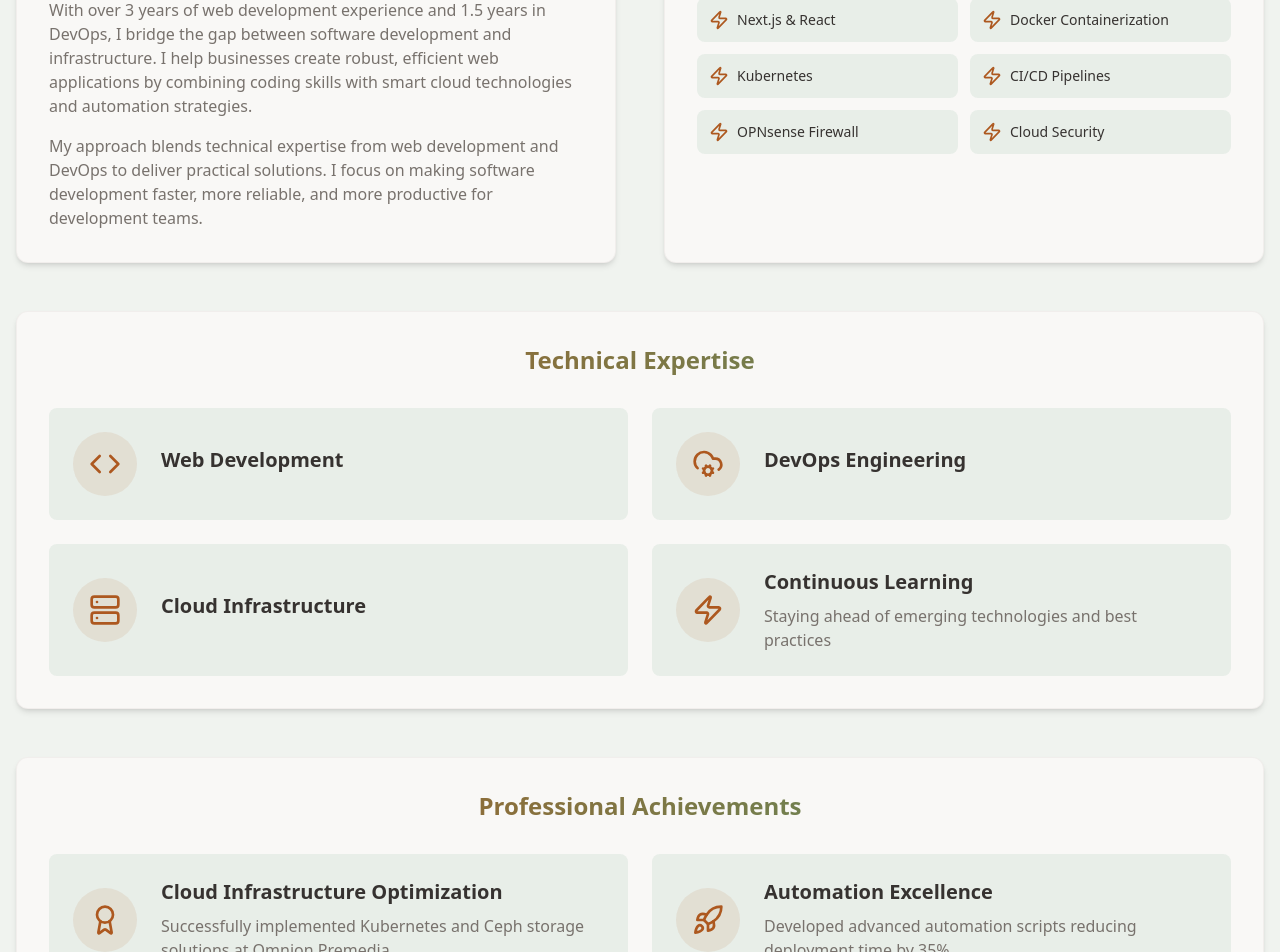
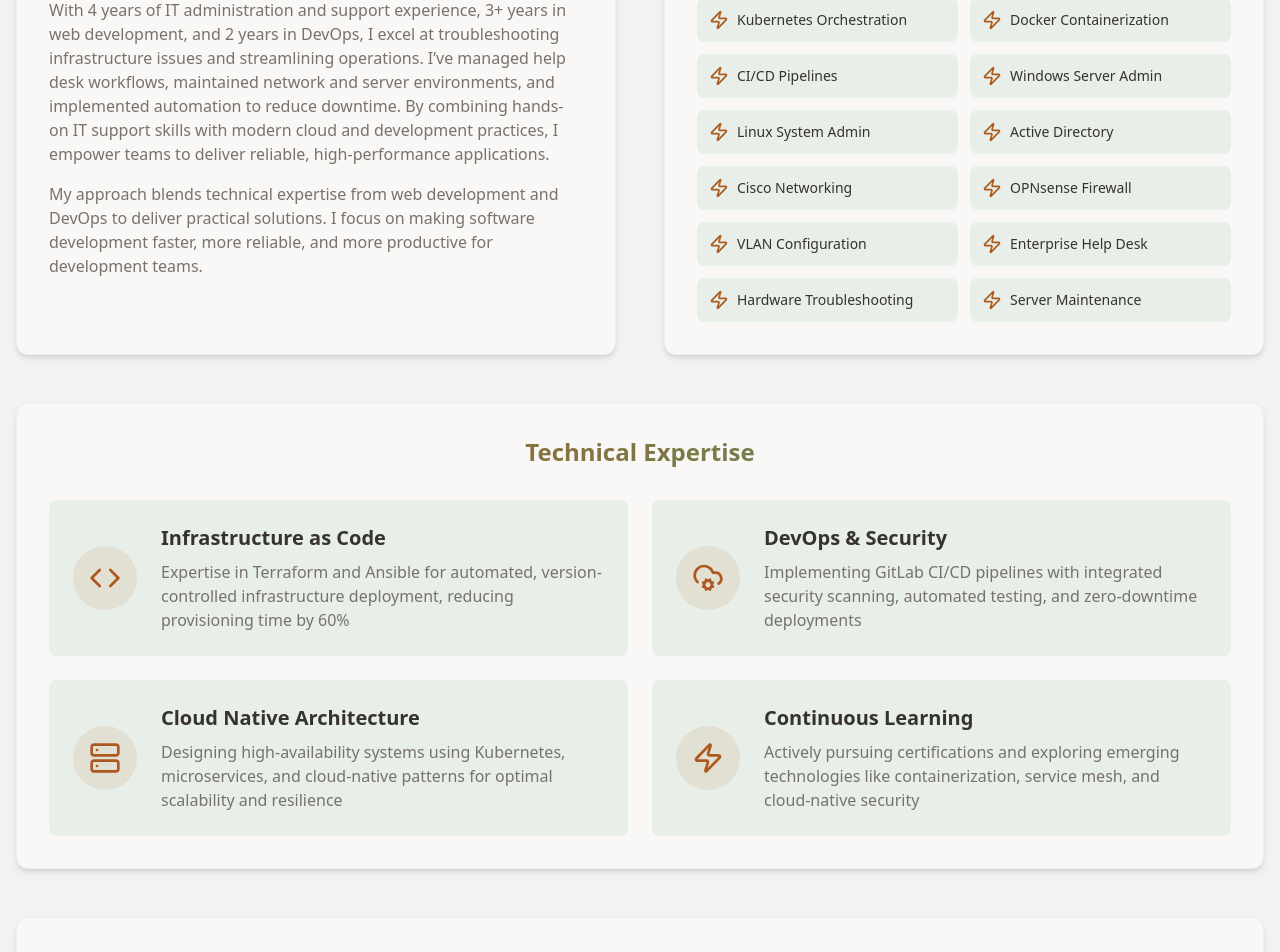
Before and after one commit to SAF2k/Portfolio-V2, a Next.js app: page /about in a window 1280 px wide. Shown: the part 439-1391 px from the top of the page. Built offline with nearby package versions, Linux system fonts and the light colour scheme.

Commit message:
updated resume

```diff
--- a/app/about/page.tsx
+++ b/app/about/page.tsx
@@ -14,16 +14,16 @@ import {
 } from 'lucide-react'
 
 const SKILLS = [
-  { name: 'Web Development', icon: Code },
-  { name: 'DevOps Engineering', icon: CloudCog },
-  { name: 'Cloud Infrastructure', icon: Server },
+  { name: 'Infrastructure as Code', icon: Code },
+  { name: 'DevOps & Security', icon: CloudCog },
+  { name: 'Cloud Native Architecture', icon: Server },
   { name: 'Continuous Learning', icon: Zap }
 ]
 
 const ACHIEVEMENTS = [
   {
     title: 'Cloud Infrastructure Optimization',
-    description: 'Successfully implemented Kubernetes and Ceph storage solutions at Omnion Premedia',
+    description: 'Successfully implemented Kubernetes and Ceph storage solutions at PCube PVT LTD',
     icon: Award
   },
   {
@@ -34,12 +34,25 @@ const ACHIEVEMENTS = [
 ]
 
 const CORE_COMPETENCIES = [
-  'Next.js & React',
+  // DevOps & Cloud
+  'Kubernetes Orchestration',
   'Docker Containerization',
-  'Kubernetes',
   'CI/CD Pipelines',
+
+  // IT Infrastructure
+  'Windows Server Admin',
+  'Linux System Admin',
+  'Active Directory',
+
+  // Network & Security
+  'Cisco Networking',
   'OPNsense Firewall',
-  'Cloud Security'
+  'VLAN Configuration',
+
+  // Support & Hardware
+  'Enterprise Help Desk',
+  'Hardware Troubleshooting',
+  'Server Maintenance',
 ]
 
 export default function AboutPage() {
@@ -116,13 +129,11 @@ export default function AboutPage() {
                            text-transparent bg-clip-text">
               Professional Journey
             </h2>
-           <p className="text-base text-muted-foreground mb-4">
-             With over 3 years of web development experience and 1.5 years
-             in DevOps, I bridge the gap between software development and
-             infrastructure. I help businesses create robust, efficient
-             web applications by combining coding skills with smart
-             cloud technologies and automation strategies.
-           </p>
+            <p className="text-base text-muted-foreground mb-4">
+  With 4 years of IT administration and support experience, 3+ years in web development, and 2 years in DevOps, I excel at troubleshooting infrastructure issues and streamlining operations. I’ve managed help desk workflows, maintained network and server environments, and implemented automation to reduce downtime. By combining hands-on IT support skills with modern cloud and development practices, I empower teams to deliver reliable, high-performance applications.
+</p>
+
+
            <p className="text-base text-muted-foreground">
              My approach blends technical expertise from web development
              and DevOps to deliver practical solutions. I focus on making
@@ -194,13 +205,13 @@ export default function AboutPage() {
                   <h3 className="font-semibold text-xl mb-2">{name}</h3>
                   <p className="text-base text-muted-foreground">
                     {name === 'Infrastructure as Code' &&
-                      'Automating infrastructure deployment and management'}
+                      'Expertise in Terraform and Ansible for automated, version-controlled infrastructure deployment, reducing provisioning time by 60%'}
                     {name === 'Cloud Native Architecture' &&
-                      'Designing scalable and resilient cloud ecosystems'}
+                      'Designing high-availability systems using Kubernetes, microservices, and cloud-native patterns for optimal scalability and resilience'}
                     {name === 'DevOps & Security' &&
-                      'Implementing robust security and continuous integration'}
+                      'Implementing GitLab CI/CD pipelines with integrated security scanning, automated testing, and zero-downtime deployments'}
                     {name === 'Continuous Learning' &&
-                      'Staying ahead of emerging technologies and best practices'}
+                      'Actively pursuing certifications and exploring emerging technologies like containerization, service mesh, and cloud-native security'}
                   </p>
                 </div>
               </motion.div>
--- a/app/contact/page.tsx
+++ b/app/contact/page.tsx
@@ -24,7 +24,7 @@ import { z } from 'zod'
 const CONTACT_INFO = [
   {
     title: 'Location',
-    description: 'Udupi, Karnataka, India',
+    description: 'Dubai, UAE',
     icon: MapPin
   },
   {
@@ -34,7 +34,7 @@ const CONTACT_INFO = [
   },
   {
     title: 'Phone',
-    description: '+91 8660977268',
+    description: '+971 547877919',
     icon: Phone
   }
 ]
--- a/app/experience/page.tsx
+++ b/app/experience/page.tsx
@@ -13,9 +13,9 @@ import {
 // Memoize the experiences to prevent unnecessary re-renders
 const EXPERIENCES = [
   {
-    company: 'Omnion Premedia PVT LTD',
+    company: 'PCube PVT LTD',
     position: 'DevOps Engineer',
-    duration: 'Oct 2023 - Present',
+    duration: 'Oct 2023 - Apr 2025',
     location: 'Udupi, Karnataka',
     icon: CloudCog,
     responsibilities: [
@@ -26,6 +26,20 @@ const EXPERIENCES = [
       'Configured and optimized OPNsense firewall for enhanced network security and efficient traffic management'
     ],
     technologies: ['Kubernetes', 'Docker', 'Ceph', 'Anthos', 'OPNsense', 'GitLab CI/CD']
+  },
+  {
+    company: 'Prime Computers PVT LTD',
+    position: 'Technical Support Engineer',
+    duration: 'Dec 2022 - Sep 2023',
+    location: 'Udupi, Karnataka',
+    icon: Network,
+    responsibilities: [
+      'Delivered exceptional end-user support for Mac, Linux, and Windows systems, swiftly resolving hardware/software issues',
+      'Configured and deployed customized applications based on client requirements, ensuring seamless onboarding',
+      'Managed essential networking tasks, including the setup of switches, routers, and IoT devices',
+      'Enhanced troubleshooting processes and documentation, significantly reducing issue resolution times'
+    ],
+    technologies: ['Mac OS', 'Linux', 'Windows', 'Networking', 'IoT', 'Technical Support']
   },
   {
     company: 'Reliance SMART',
--- a/app/resume/page.tsx
+++ b/app/resume/page.tsx
@@ -15,7 +15,9 @@ import {
   GitBranch,
   Database,
   Linkedin,
-  Github
+  Github,
+  Monitor,
+  Network
 } from 'lucide-react'
 import { Button } from '@/components/ui/button'
 import { AnimatedBackground } from '@/components/ui/layout/AnimatedBackground'
@@ -25,8 +27,8 @@ export default function ResumePage() {
   const contactInfo = {
     name: 'Safwat Shabbir Khan',
     email: 'safwat.s.khan@gmail.com',
-    phone: '+91 8660977268',
-    location: 'Udupi, Karnataka',
+    phone: '+971 547877919',
+    location: 'Dubai, UAE',
     linkedin: 'linkedin.com/in/safwat-s-khan/',
     github: 'github.com/saf2k'
   }
@@ -34,9 +36,9 @@ export default function ResumePage() {
   // Professional Experience
   const professionalExperience = [
     {
-      company: 'Omnion Premedia PVT LTD',
+      company: 'PCube PVT LTD',
       position: 'DevOps Engineer',
-      duration: 'Oct 2023 - Present',
+      duration: 'Oct 2023 - Apr 2025',
       location: 'Udupi, Karnataka',
       responsibilities: [
         'Fine-tuned Kubernetes clusters, enhancing scalability by 30% and ensuring seamless microservices operations',
@@ -44,6 +46,18 @@ export default function ResumePage() {
         'Automated Docker container solutions, reducing deployment cycles by 20% and increasing portability',
         'Streamlined hybrid and multi-cloud environments with Anthos, cutting deployment time by 35% and boosting security',
         'Configured and optimized OPNsense firewall for enhanced network security and efficient traffic management'
+      ]
+    },
+    {
+      company: 'Prime Computers PVT LTD',
+      position: 'Technical Support Engineer',
+      duration: 'Dec 2022 - Sep 2023',
+      location: 'Udupi, Karnataka',
+      responsibilities: [
+        'Delivered exceptional end-user support for Mac, Linux, and Windows systems, swiftly resolving hardware/software issues',
+        'Configured and deployed customized applications based on client requirements, ensuring seamless onboarding',
+        'Managed essential networking tasks, including the setup of switches, routers, and IoT devices',
+        'Enhanced troubleshooting processes and documentation, significantly reducing issue resolution times'
       ]
     },
     {
@@ -82,6 +96,16 @@ export default function ResumePage() {
       skills: ['Kubernetes', 'Docker', 'Ceph', 'Anthos', 'Helmchart', 'Jenkins', 'GitLab CI/CD']
     },
     {
+      name: 'IT Systems & Support',
+      icon: Monitor,
+      skills: ['Windows Server', 'Linux Administration', 'Active Directory', 'Help Desk', 'System Troubleshooting', 'Hardware Support']
+    },
+    {
+      name: 'Networking',
+      icon: Network,
+      skills: ['TCP/IP', 'Routing & Switching', 'VLANs', 'Firewalls', 'VPN', 'Network Security']
+    },
+    {
       name: 'Programming Languages',
       icon: Code,
       skills: ['Golang', 'Python', 'TypeScript', 'JavaScript']
@@ -103,11 +127,33 @@ export default function ResumePage() {
     {
       title: 'E-Commerce Apparel Store',
       technologies: 'Next.js, Tailwind, Prisma, PlanetScale, TypeScript',
-      duration: 'June 2020 - Present',
+      duration: 'June 2020 - Oct 2022',
       description: [
         'Developed an Admin Portal for managing products, sizes, colors, and billboards with full CRUD functionality',
         'Built a customer-facing Storefront with real-time updates using Next.js APIs, ensuring a seamless shopping experience',
         'Utilized modern tools and frameworks for a dynamic, responsive, and scalable e-commerce platform'
+      ]
+    },
+    {
+      title: 'Enterprise IT Infrastructure Management',
+      technologies: 'Windows Server, Linux, macOS, Cisco Switches, OPNsense, Active Directory, VMware',
+      duration: 'Dec 2022 - Sep 2023',
+      description: [
+        'Managed multi-platform environment supporting Windows, Linux, and Mac systems across 200+ end-users with 99% uptime',
+        'Implemented and maintained network infrastructure including Cisco switches, firewalls, and VLANs for optimal performance',
+        'Orchestrated server room operations: rack mounting, cable management, hardware diagnostics, and component replacements',
+        'Provided rapid response IT support, resolving hardware/software issues and maintaining detailed documentation of solutions'
+      ]
+    },
+    {
+      title: 'Bare Metal Infrastructure Modernization',
+      technologies: 'Kubernetes, Ceph, Ansible, OPNsense, LDAP, VMware ESXi',
+      duration: 'Jan 2023 - Sep 2023',
+      description: [
+        'Designed and implemented a high-availability Kubernetes cluster on bare metal servers, reducing deployment time by 40%',
+        'Set up Ceph distributed storage system across physical nodes, achieving 99.9% data availability and 25% cost reduction',
+        'Automated IT infrastructure tasks using Ansible, including user management, system updates, and security configurations',
+        'Deployed OPNsense firewall and configured VLANs for network segmentation, enhancing security and performance'
       ]
     }
   ]
@@ -173,7 +219,7 @@ export default function ResumePage() {
               {contactInfo.name}
             </h1>
             <p className="text-muted-foreground text-xl mt-2">
-              DevOps Engineer | Cloud Native Specialist
+              IT Administrator | Cloud Native Specialist
             </p>
           </div>
           <div className="mt-4 md:mt-0 text-center md:text-right space-y-2">
@@ -372,7 +418,7 @@ export default function ResumePage() {
         className="max-w-5xl mx-auto text-center"
       >
         <a
-          href="/Safwat_Khan.pdf"
+          href="/Safwat_Resume.pdf"
           download
           target="_blank"
           rel="noopener noreferrer"
--- a/components/sections/ContactSection.tsx
+++ b/components/sections/ContactSection.tsx
@@ -149,12 +149,12 @@ export default function ContactSection() {
     {
       icon: MapPin,
       title: 'Location',
-      description: 'Udupi, Karnataka, India'
+      description: 'Dubai, UAE'
     },
     {
       icon: Phone,
       title: 'Phone',
-      description: '+91 8660977268'
+      description: '+971 547877919'
     }
   ]
 
--- a/components/ui/layout/Navbar.tsx
+++ b/components/ui/layout/Navbar.tsx
@@ -25,7 +25,7 @@ export function Navbar() {
   const navItems = [
     { href: '/', label: 'Home', icon: Home },
     { href: '/about', label: 'About', icon: User },
-    { href: '/projects', label: 'Projects', icon: Code },
+    // { href: '/projects', label: 'Projects', icon: Code },
     { href: '/experience', label: 'Experience', icon: Briefcase },
     { href: '/resume', label: 'Resume', icon: FileText },
     { href: '/contact', label: 'Contact', icon: Send }
@@ -89,7 +89,7 @@ export function Navbar() {
           className="text-2xl font-bold text-primary hover:opacity-80 transition-opacity"
           aria-label="Home"
         >
-          DevOps Portfolio
+          S K
         </Link>
 
         {/* Desktop Navigation */}
```
Also changed, not shown: 2 other files (tests, documents, lock files or other folders).
